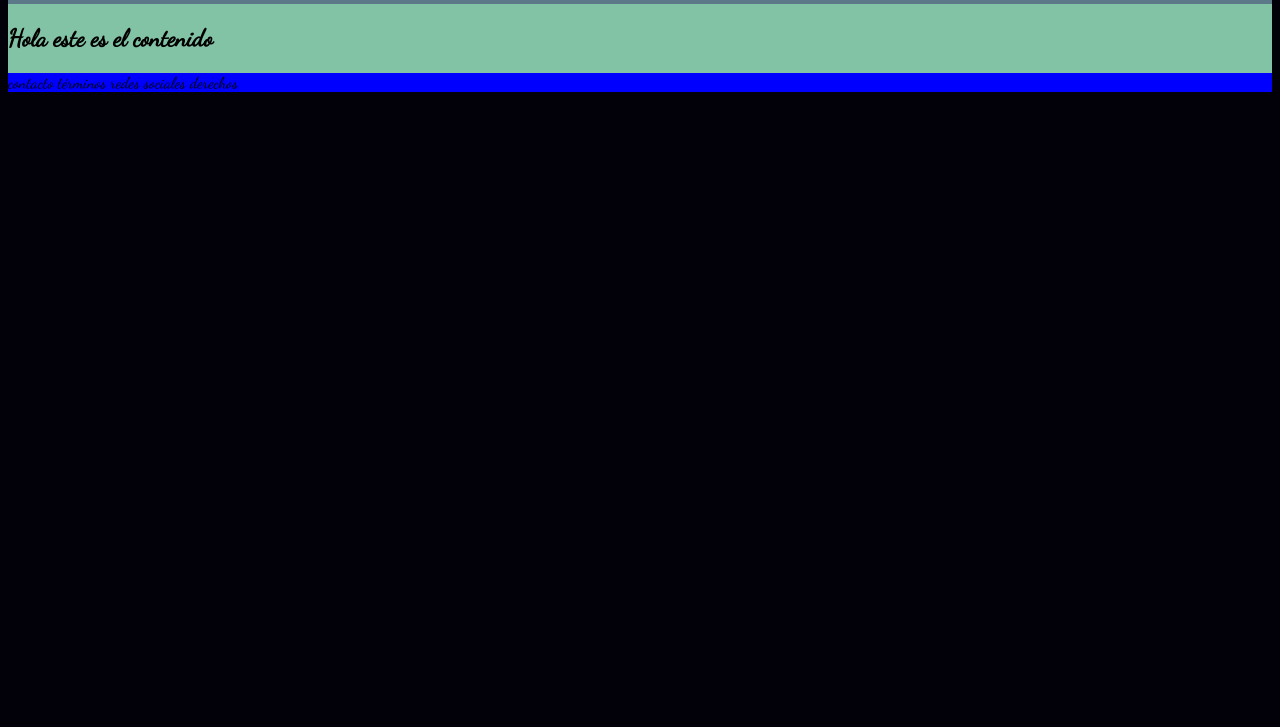
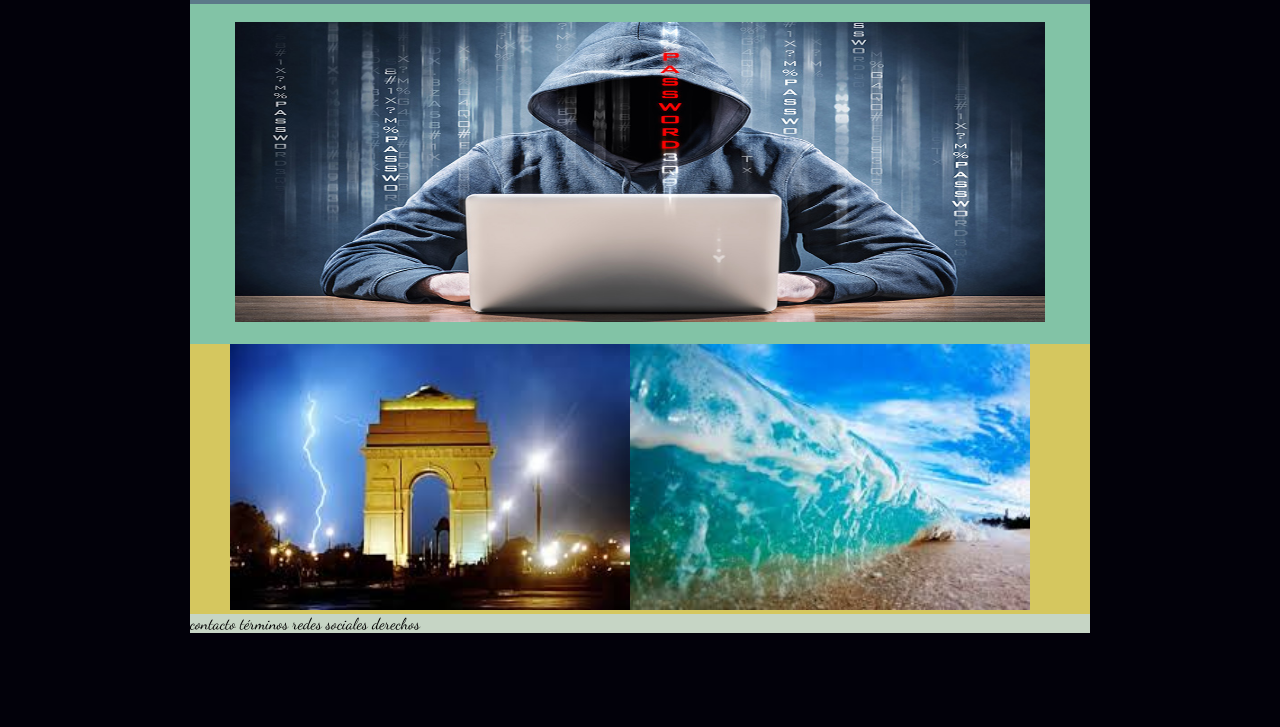
Before and after one commit to luisarha/CSS, a plain HTML site: page index.html in a window 1280 px wide. Shown: the part 73-800 px from the top of the page. Drawn offline with Linux system fonts and the light colour scheme.

Commit message:
tunning index html 4
Se termina toda la carcasa de index.html

```diff
--- a/estilo.css
+++ b/estilo.css
@@ -5,6 +5,9 @@ body{
 #contenido{
   display: flex;
   flex-direction: column;
+  width: 900px;
+  margin-left: auto;
+  margin-right: auto;
 }
 #cabecera-page{
   color: white;
@@ -13,14 +16,48 @@ body{
   border-radius: 10px 10px 0 0;
   box-sizing:
 }
-#content-page{
+#foot-page{
+  background-color: #C6d5c5;
+}
+#div-principal{
   background-color: #82c3a6;
 }
-#foot-page{
-  background-color: blue;
+#div-secundaria{
+  background-color: #d5c75f;
+}
+#img-secundaria{
+  display: flex;
+  flex-direction: row;
+}
+#img-central{
+  position: center;
+  height: 300px;
+  width: 90%;
+  margin-left: 5%;
+  margin-top: 2%;
+  margin-bottom: 2%;
+  margin-right: 5%;
+}
+#img-sec1{
+  width: 400px;
+  border: 1px;
+  margin-left: 10%;
+}
+
+#img-sec2{
+  width: 400px;
+  border: 1px;
+  margin-left: 10%;
+}
+
+.img-sec{
+  text-align: center;
+  color: black;
+  font-weight: bold;
 }
 .titulo{
   float: left;
+  font-weight: bold;
 }
 .menu{
 float: right;
--- a/index.html
+++ b/index.html
@@ -23,7 +23,19 @@
         </header>
       </section>
       <section id="content-page">
-            <h1>Hola este es el contenido</h1>
+        <div id="div-principal">
+          <img id="img-central" src="imagenes/imagen-central.jpg" alt="">
+        </div>
+        <div id="div-secundaria">
+          <nav id="img-secundaria">
+            <a class="img-sec"href="#">
+                <img id="img-sec1" src="imagenes/img-sec1.jpg" alt="">
+            </a>
+            <a class="img-sec"href="#">
+                <img id="img-sec2" src="imagenes/img-sec2.jpg" alt="">
+            </a>
+          </nav>
+        </div>
       </section>
       <section id="foot-page">
         <footer>
```
Also changed, not shown: imagenes/imagen-central.jpg (added), imagenes/img-sec1.jpg (added), imagenes/img-sec1.png (added), imagenes/img-sec2.jpg (added).
